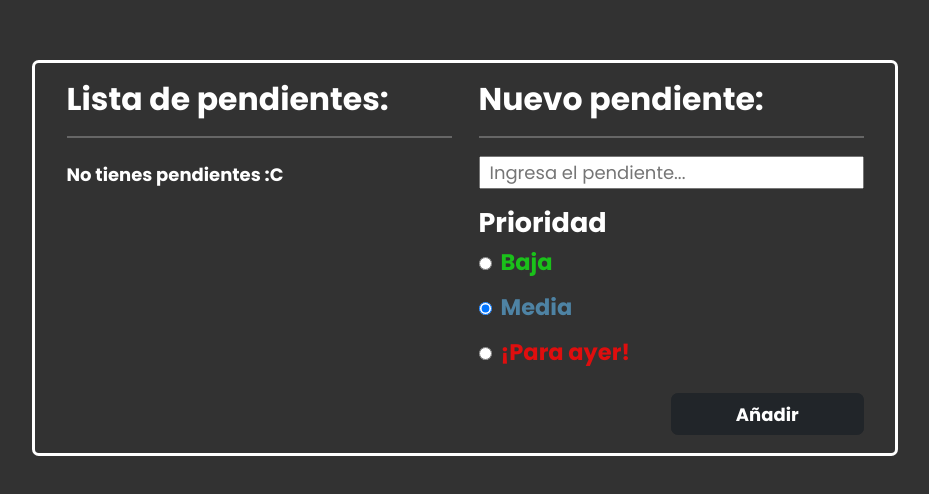
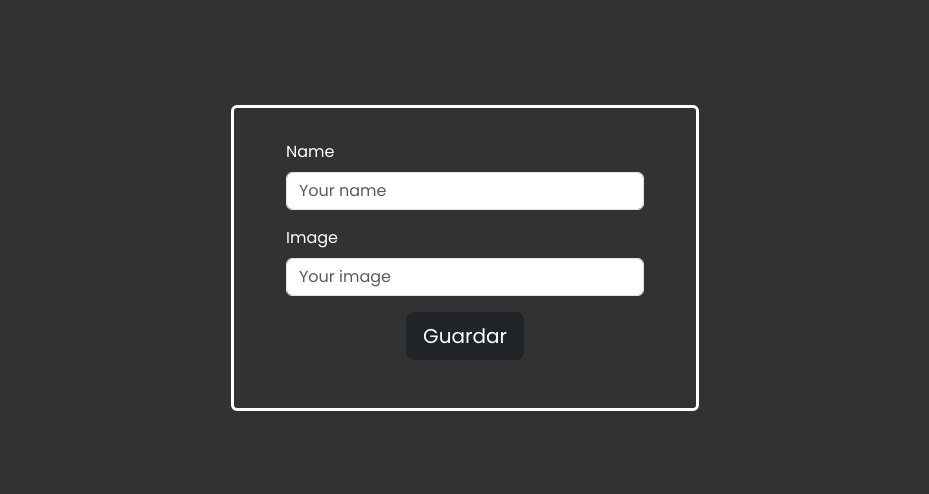
Before and after one commit to MoisesGJ/REACT, a React (Vite) app in the folder Sesss/practice-on-react/: page / in a window 1280 px wide. Shown: the part 142-636 px from the top of the page, without its empty margins (175-1104 px from the left). Built offline with nearby package versions, Linux system fonts and the light colour scheme.

Commit message:
Tarea sess

```diff
--- a/Sesss/practice-on-react/src/App.css
+++ b/Sesss/practice-on-react/src/App.css
@@ -1,25 +1,15 @@
-* {
-  font-size: 18px;
-}
-
-li > label {
-  width: 50vh;
-  font-size: 20px;
-  padding-right: 2px;
-
+li {
+  width: 70px;
   white-space: nowrap;
   overflow: hidden;
   text-overflow: ' ...';
 }
 
-.baja {
-  color: rgba(19, 242, 19, 0.75);
+.btn-sm {
+  width: 30%;
 }
 
-.media {
-  color: rgb(78, 131, 164);
+.btn-click {
+  background-color: rgb(212, 212, 212);
+  color: black;
 }
-
-.importante {
-  color: rgb(223, 14, 14);
-}
--- a/Sesss/practice-on-react/src/App.jsx
+++ b/Sesss/practice-on-react/src/App.jsx
@@ -3,133 +3,201 @@ import 'bootstrap/dist/css/bootstrap.min.css';
 import './App.css';
 
 function App() {
-  const [toDoText, setToDoText] = useState(
-    <b className="text-white">No tienes pendientes :C</b>
-  );
-  const [toDoPriority, setToDoPriority] = useState('media');
-  const [toDoes, setToDoes] = useState([]);
+  const [name, setName] = useState();
+  const [image, setImage] = useState();
 
-  const toDoTextHandler = ({ target }) => {
-    setToDoText(target.value);
+  const [people, setPeople] = useState([]);
+
+  const mapTeam = {
+    1: {
+      count: 0,
+    },
+    2: {
+      count: 0,
+    },
+    3: {
+      count: 0,
+    },
   };
 
-  const toDoPriorityHandler = ({ target }) => {
-    setToDoPriority(target.value);
+  let errorAddTeam = false;
+
+  const nameHandler = ({ target }) => {
+    setName(target.value);
+  };
+  const imageHandler = ({ target }) => {
+    setImage(target.value);
   };
 
-  const addList = () => {
-    const itemText = toDoText;
-    const itemPrioity = toDoPriority;
-
-    const objToDo = {
-      id: toDoes.length,
-      text: itemText,
-      priority: itemPrioity,
-      isChecked: false,
+  const addPerson = () => {
+    setPeople([
+      ...people,
+      {
+        id: people.length + 1,
+        name,
+        image: `https://randomuser.me/api/portraits/men/${Math.floor(
+          Math.random() * 100
+        )}.jpg`,
+        team: null,
+      },
+    ]);
+    setName('');
+    setImage('');
   };
 
-    itemText.length > 0 && setToDoes([...toDoes, objToDo]);
-    setToDoText('');
+  const addTeam = ({ target }, key) => {
+    const newpeople = people.map((person) => {
+      person.id === key && (person.team = target.value);
+
+      return person;
+    });
+
+    setPeople(newpeople);
   };
 
-  const toDoCheckbox = ({ target }) => {
-    const idCurr = target.name;
+  const validateTeam = () => {
+    let view;
+    Object.keys(mapTeam).forEach((position) => {
+      console.log(position, mapTeam[position]['count']);
+      if (mapTeam[position]['count'] > 3) {
+        view = 'd-block';
+        mapTeam[position]['count'] = mapTeam[position]['count'] - 1;
+      } else {
+        view = 'd-none';
+      }
+    });
 
-    toDoes[idCurr].isChecked = !toDoes[idCurr].isChecked;
-
-    setToDoes([...toDoes]);
+    return view;
   };
 
   return (
     <main className="border border-white border-3 rounded gap-3 container">
-      <div className="row p-3">
-        <div className="col-12 col-md-6">
-          <h3 className="fw-bold">Lista de pendientes:</h3>
-          <hr className="border-white border-2" />
+      <div className="row p-3 g-3">
+        <div
+          className={`${people.length === 0 && 'w-100'} col-12 col-lg-4 p-3`}
+        >
+          <form className="px-3">
+            <div className="mb-3">
+              <label forHtml="name" className="form-label">
+                Name
+              </label>
+              <input
+                type="text"
+                className="form-control"
+                id="name"
+                placeholder="Your name"
+                onChange={nameHandler}
+                value={name}
+              />
+            </div>
+            <div className="mb-3">
+              <label forHtml="name" className="form-label">
+                Image
+              </label>
+              <input
+                type="text"
+                className="form-control"
+                id="image"
+                placeholder="Your image"
+                onChange={imageHandler}
+                value={image}
+              />
+            </div>
+            <div className="text-center">
+              <button
+                className="btn btn-lg btn-dark"
+                type="button"
+                onClick={addPerson}
+              >
+                Guardar
+              </button>
+            </div>
+          </form>
+          {people.length === 0 || (
+            <>
+              <h3 className="mt-5 fw-bold">Equipos:</h3>
+              <div className="w-100 mt-3 d-flex justify-content-around">
+                {Object.keys(mapTeam).map((teamNumber) => (
+                  <div>
+                    <h6 className="fw-bold">Equipo {teamNumber}</h6>
                     <ul className="p-0">
-            {toDoes.map(({ text, priority, id, isChecked }) => {
-              return (
-                <li className="list-group-item">
-                  <label
-                    htmlFor={`todo-${id}`}
-                    className={`fw-bold ${priority} ${
-                      isChecked ? 'text-decoration-line-through fst-italic' : ''
-                    }`}
-                  >
-                    <input
-                      type="checkbox"
-                      name={id}
-                      id={`todo-${id}`}
-                      onChange={toDoCheckbox}
-                      className="me-2"
-                    />
-                    {text}
-                  </label>
-                </li>
-              );
+                      {people.map(({ team, name }) => {
+                        if (team == teamNumber) {
+                          const currCount = mapTeam[team]['count'];
+
+                          mapTeam[team]['count'] = currCount + 1;
+
+                          if (currCount < 3) {
+                            return <li>{name}</li>;
+                          }
+                        }
                       })}
-            <li className="list-group-item">
-              <label htmlFor="curr" className={`fw-bold h4 ${toDoPriority}`}>
-                {toDoText}
-              </label>
-            </li>
                     </ul>
                   </div>
-        <div className="col-12 col-md-6">
-          <h3 className="fw-bold">Nuevo pendiente:</h3>
-          <hr className="border-2 border-white" />
-          <input
-            type="text"
-            onChange={toDoTextHandler}
-            className="w-100 px-2"
-            value={typeof toDoText === 'object' ? '' : toDoText}
-            placeholder="Ingresa el pendiente..."
+                ))}
+              </div>
+
+              {setTimeout(
+                () => (
+                  <div className="alert alert-danger text-center" role="alert">
+                    Ese equipo está lleno, seleccione otro.
+                  </div>
+                ),
+
+                5000
+              )}
+            </>
+          )}
+        </div>
+        <div className="col-12 col-lg-8 d-flex gap-3 flex-wrap justify-content-center">
+          {people.map(({ id, name, image, team }) => (
+            <div className="card">
+              <div className="text-center">
+                <img
+                  src={image}
+                  className="rounded-circle"
+                  style={{
+                    width: '200px',
+                    height: '200px',
+                    objectFit: 'cover',
+                  }}
                 />
-          <h4 className="mt-3 fw-bold">Prioridad</h4>
-          <div className="d-flex flex-column align-items-start gap-2">
-            <label htmlFor="baja" className="fw-bold baja h5">
-              <input
-                type="radio"
-                name="priority"
-                id="baja"
-                value="baja"
-                className="me-2"
-                onChange={toDoPriorityHandler}
-              />
-              Baja
-            </label>
-            <label htmlFor="media" className="fw-bold media h5">
-              <input
-                type="radio"
-                name="priority"
-                id="media"
-                value="media"
-                className="me-2"
-                onChange={toDoPriorityHandler}
-                defaultChecked
-              />
-              Media
-            </label>
-            <label htmlFor="importante" className="fw-bold importante h5">
-              <input
-                type="radio"
-                name="priority"
-                id="importante"
-                value="importante"
-                className="me-2"
-                onChange={toDoPriorityHandler}
-              />
-              ¡Para ayer!
-            </label>
               </div>
-          <div className="text-center text-md-end">
+              <div className="card-body text-center">
+                <h5 className="card-title fw-bold">{name}</h5>
+                <code>{team ? `Equipo: ${team}` : 'Sin equipo'}</code>
+                <div className="mt-3">
                   <button
-              className="mt-3 btn btn-dark w-50 fw-bold"
-              onClick={addList}
+                    className={`btn btn-sm btn-dark ${
+                      team == 1 && 'btn-click'
+                    }`}
+                    onClick={(event) => addTeam(event, id)}
+                    value="1"
                   >
-              Añadir
+                    Equipo 1
+                  </button>
+                  <button
+                    className={`btn btn-sm btn-dark mx-1 ${
+                      team == 2 && 'btn-click'
+                    }`}
+                    onClick={(event) => addTeam(event, id)}
+                    value="2"
+                  >
+                    Equipo 2
+                  </button>
+                  <button
+                    className={`btn btn-sm btn-dark ${
+                      team == 3 && 'btn-click'
+                    }`}
+                    onClick={(event) => addTeam(event, id)}
+                    value="3"
+                  >
+                    Equipo 3
                   </button>
                 </div>
+              </div>
+            </div>
+          ))}
         </div>
       </div>
     </main>
--- a/Sesss/practice-on-react/src/Components/Gretting/index.jsx
+++ /dev/null
@@ -1,5 +0,0 @@
-function Gretting({ text }) {
-  return <h1>{text}</h1>;
-}
-
-export default Gretting;
--- /dev/null
+++ b/Sesss/practice-on-react/src/Components/Title/index.jsx
@@ -0,0 +1,5 @@
+const Title = ({ text }) => {
+  return <h2 className="text-center">{text}</h2>;
+};
+
+export default Title;
```
Also changed, not shown: Sesss/practice-on-react/src/Components/Field/index.jsx (added, +10 -0 lines). Lines whose indentation alone changed are shown as unchanged.
